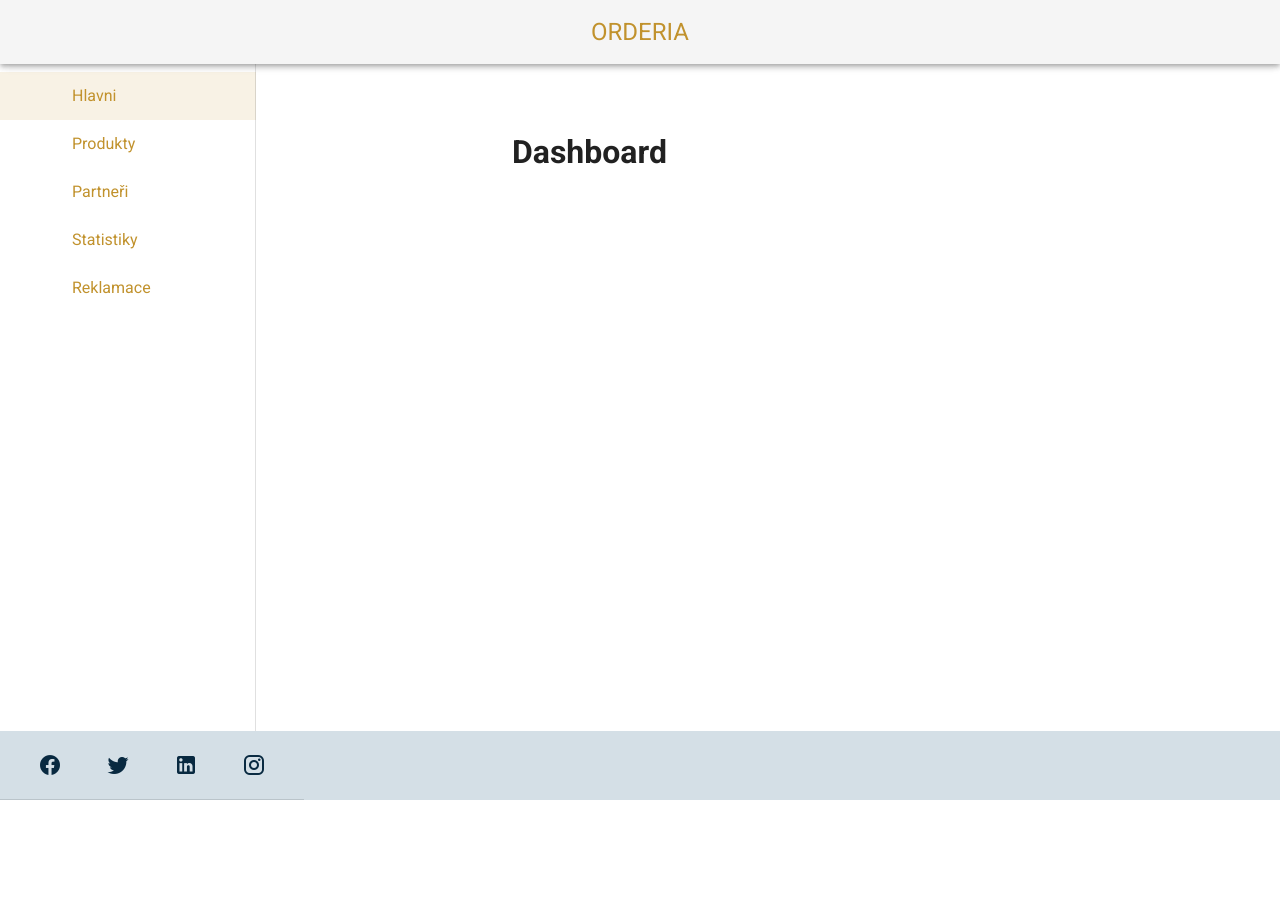
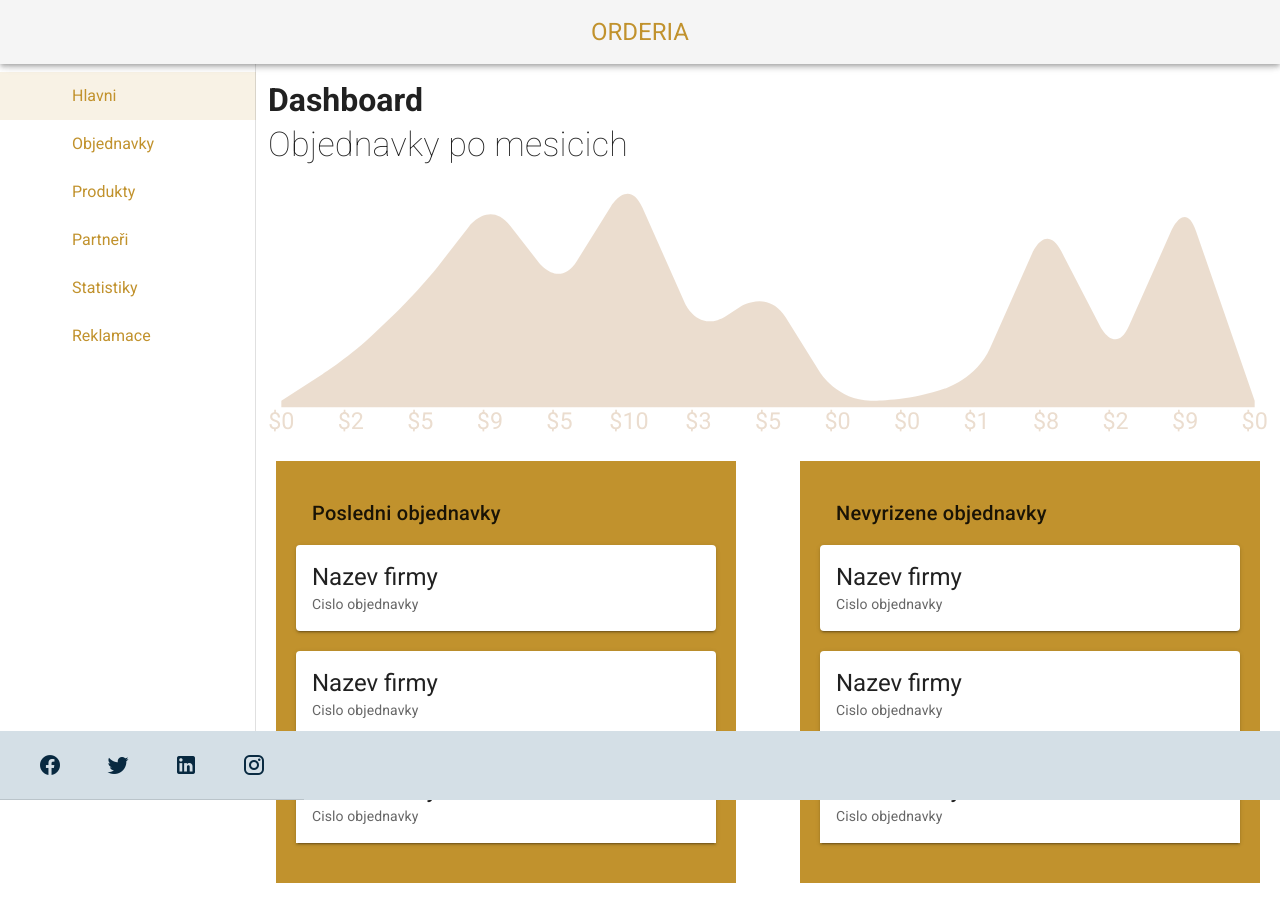
Before and after one commit to zladkaskazkina/Orderia, a Vue app: page /dodavatel in a window 1280 px wide. Shown: the top 922 px of the page. Before the commit the page ends 800 px from the top, so only its background shows below. Built offline with nearby package versions, Linux system fonts and the light colour scheme.

Commit message:
add dashboard page

```diff
--- a/src/App.vue
+++ b/src/App.vue
@@ -4,7 +4,6 @@
       <router-view />
     </component>
   </v-app>
-
 </template>
 
 <script>
@@ -12,7 +11,7 @@ export default {
   name: "App",
 
   data() {
-    //
+    return {};
   },
 };
 </script>
--- a/src/components/SupSidebar.vue
+++ b/src/components/SupSidebar.vue
@@ -28,6 +28,7 @@ export default {
     return {
       links: [
         { text: "Hlavni", route: "/dodavatel" },
+        { text: "Objednavky", route: "/dodavatel/objednavky" },
         { text: "Produkty", route: "/dodavatel/produkty" },
         { text: "Partneři", route: "/dodavatel/partneri" },
         { text: "Statistiky", route: "/dodavatel/statistiky" },
--- a/src/layouts/ProfilLayout.vue
+++ b/src/layouts/ProfilLayout.vue
@@ -1,5 +1,5 @@
 <template>
-  <v-content class="fill-height">
+  <v-main>
     <SupSidebar />
     <v-app-bar clipped-left app>
       <v-spacer></v-spacer>
@@ -16,7 +16,7 @@
     <router-view />
 
     <Footer />
-  </v-content>
+  </v-main>
 </template>
 <script>
 import Footer from "../components/Footer";
--- a/src/views/Dodavatel.vue
+++ b/src/views/Dodavatel.vue
@@ -1,7 +1,70 @@
 <template>
-  <v-content>
-    <h1>Dashboard</h1>
-  </v-content>
+  <div>
+    <v-container fluid>
+      <h1>Dashboard</h1>
+      <div class="display-1 font-weight-thin">
+        Objednavky po mesicich
+      </div>
+      <v-sparkline
+        :fill="fill"
+        line-width="2"
+        padding="4"
+        :smooth="radius || false"
+        :value="value"
+        auto-draw
+      >
+        <template v-slot:label="item"> ${{ item.value }} </template>
+      </v-sparkline>
+    </v-container>
+    <v-row>
+      <v-col cols="6">
+        <v-card flat tile class="mx-5 pa-5 success">
+          <v-card-title>Posledni objednavky</v-card-title>
+          <v-card class="mb-5">
+            <v-card-title class="headline">
+              Nazev firmy
+            </v-card-title>
+            <v-card-subtitle>Cislo objednavky</v-card-subtitle>
+          </v-card>
+          <v-card class="mb-5">
+            <v-card-title class="headline">
+              Nazev firmy
+            </v-card-title>
+            <v-card-subtitle>Cislo objednavky</v-card-subtitle>
+          </v-card>
+          <v-card class="mb-5">
+            <v-card-title class="headline">
+              Nazev firmy
+            </v-card-title>
+            <v-card-subtitle>Cislo objednavky</v-card-subtitle>
+          </v-card>
+        </v-card>
+      </v-col>
+      <v-col cols="6">
+        <v-card flat tile class="mx-5 pa-5 success">
+          <v-card-title>Nevyrizene objednavky</v-card-title>
+          <v-card class="mb-5">
+            <v-card-title class="headline">
+              Nazev firmy
+            </v-card-title>
+            <v-card-subtitle>Cislo objednavky</v-card-subtitle>
+          </v-card>
+          <v-card class="mb-5">
+            <v-card-title class="headline">
+              Nazev firmy
+            </v-card-title>
+            <v-card-subtitle>Cislo objednavky</v-card-subtitle>
+          </v-card>
+          <v-card class="mb-5">
+            <v-card-title class="headline">
+              Nazev firmy
+            </v-card-title>
+            <v-card-subtitle>Cislo objednavky</v-card-subtitle>
+          </v-card>
+        </v-card>
+      </v-col>
+    </v-row>
+  </div>
 </template>
 
 <script>
@@ -9,5 +72,12 @@
 export default {
   name: "Dodavatel",
   components: {},
+  data: () => ({
+    fill: true,
+    padding: 8,
+    radius: 10,
+    value: [0, 2, 5, 9, 5, 10, 3, 5, 0, 0, 1, 8, 2, 9, 0],
+    width: 2,
+  }),
 };
 </script>
--- a/src/views/Home.vue
+++ b/src/views/Home.vue
@@ -1,5 +1,5 @@
 <template>
-  <v-content class="fill-height">
+  <v-main class="fill-height">
     <v-row class="pa-3 fill-height">
       <v-col md6>
         <v-card class="pa-5 fill-height" color="primary">
@@ -39,7 +39,7 @@
         </v-card>
       </v-col>
     </v-row>
-  </v-content>
+  </v-main>
 </template>
 
 <script>
--- a/src/views/Partneri.vue
+++ b/src/views/Partneri.vue
@@ -17,15 +17,15 @@
     </v-fab-transition>
     <v-row class="mx-5">
       <v-col v-for="partner in partners" :key="partner.id" cols="4">
-        <v-card class="mx-auto text-center" max-width="400">
-          <v-img
-            :src="partner.src"
-            class="white--text align-end"
-            gradient="to bottom, rgba(0,0,0,.1), rgba(0,0,0,.5)"
-            height="200px"
-          >
-            <v-card-title v-text="partner.title"></v-card-title>
-          </v-img>
+        <v-card class="mx-auto" max-width="400">
+          <div class="text-center">
+            <v-avatar size="56" class="mt-8">
+              <img alt="user" :src="partner.src" />
+            </v-avatar>
+          </div>
+
+          <v-card-title>{{ partner.title }}</v-card-title>
+
           <v-card-subtitle class="pb-0">
             {{ partner.city }}
           </v-card-subtitle>
@@ -99,7 +99,8 @@ export default {
       partners: [
         {
           title: "Rohlik CZ",
-          src: "",
+          src:
+            "https://cdn.pixabay.com/photo/2020/06/24/19/12/cabbage-5337431_1280.jpg",
           route: "/partner/rohlik-cz",
           city: "Praha",
           id: "12345678",
--- a/src/views/Products.vue
+++ b/src/views/Products.vue
@@ -74,7 +74,7 @@ export default {
           route: "/products/rohlik-makovy",
           price: 3.15,
           stock: 3,
-          id: "12345678",
+          id: "12345978",
         },
         {
           title: "Rohlik obyc",
@@ -82,7 +82,7 @@ export default {
           route: "/products/rohlik-obyc",
           price: 3.05,
           stock: 6,
-          id: "12345078",
+          id: "12345378",
         },
       ],
     };
```
Also changed, not shown: src/components/Partner.vue (added, +71 -0 lines).
